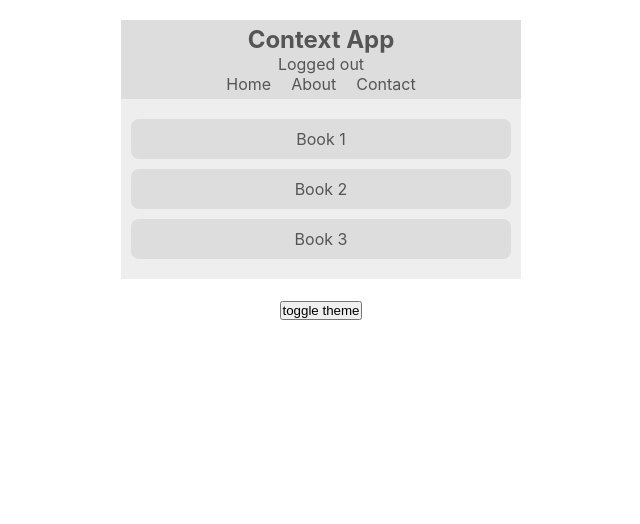
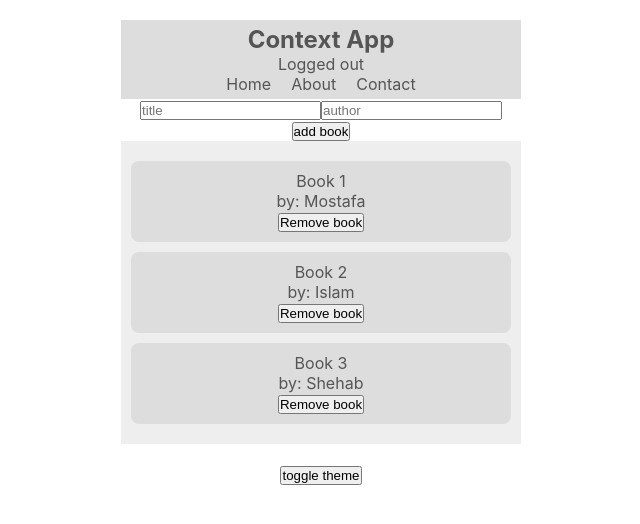
Before and after one commit to Moustafa-Mohammed/context-app-net-ninja, a React (Create React App) app: page / in a window 1280 px wide. Shown: the top 524 px of the page, without its empty margins (319-959 px from the left). Built offline with nearby package versions, Linux system fonts and the light colour scheme.

Commit message:
Created BookDetails and NewBookForm components, added addBook and removeBook functions

```diff
--- a/src/App.js
+++ b/src/App.js
@@ -1,5 +1,6 @@
-import Books from "./components/Books";
+import BookList from "./components/BookList";
 import Navbar from "./components/Navbar";
+import NewBookForm from "./components/NewBookForm";
 import ThemeToggler from "./components/ThemeToggler";
 import AuthContextProvider from "./contexts/AuthContext";
 import BooksContextProvider from "./contexts/BooksContext";
@@ -12,7 +13,8 @@ function App() {
         <ThemeContextProvider>
           <Navbar />
           <BooksContextProvider>
-            <Books />
+            <NewBookForm />
+            <BookList />
           </BooksContextProvider>
           <ThemeToggler />
         </ThemeContextProvider>
--- /dev/null
+++ b/src/components/BookDetails.jsx
@@ -0,0 +1,19 @@
+import React, { useContext } from "react";
+import { BooksContext } from "../contexts/BooksContext";
+import { ThemeContext } from "../contexts/ThemeContext";
+
+function BookDetails({ book }) {
+  const { removeBook } = useContext(BooksContext);
+  const { isLight, lightTheme, darkTheme } = useContext(ThemeContext);
+  const theme = isLight ? lightTheme : darkTheme;
+
+  return (
+    <li style={{ backgroundColor: theme.ui, color: theme.syntax }}>
+      <div>{book.title}</div>
+      <div>by: {book.author}</div>
+      <button onClick={() => removeBook(book.id)}>Remove book</button>
+    </li>
+  );
+}
+
+export default BookDetails;
--- a/src/components/Books.jsx
+++ b/src/components/BookList.jsx
@@ -1,8 +1,9 @@
 import React, { useContext } from "react";
 import { BooksContext } from "../contexts/BooksContext";
 import { ThemeContext } from "../contexts/ThemeContext";
+import BookDetails from "./BookDetails";
 
-const Books = () => {
+const BookList = () => {
   const { isLight, lightTheme, darkTheme } = useContext(ThemeContext);
   const { books } = useContext(BooksContext);
   const theme = isLight ? lightTheme : darkTheme;
@@ -13,13 +14,15 @@ const Books = () => {
     >
       <ul>
         {books.map((book) => (
-          <li key={book.id} style={{ backgroundColor: theme.ui }}>
-            {book.title}
-          </li>
+          <BookDetails
+            key={book.id}
+            book={book}
+            style={{ backgroundColor: theme.ui }}
+          />
         ))}
       </ul>
     </div>
   );
 };
 
-export default Books;
+export default BookList;
--- /dev/null
+++ b/src/components/NewBookForm.jsx
@@ -0,0 +1,34 @@
+import React, { useState, useContext } from "react";
+import { BooksContext } from "../contexts/BooksContext";
+
+function NewBookForm() {
+  const { addBook } = useContext(BooksContext);
+  const [title, setTitle] = useState("");
+  const [author, setAuthor] = useState("");
+
+  const handleSubmit = (e) => {
+    e.preventDefault();
+    addBook(title, author);
+    setTitle("");
+    setAuthor("");
+  };
+  return (
+    <form onSubmit={handleSubmit}>
+      <input
+        name="title"
+        placeholder="title"
+        value={title}
+        onChange={(e) => setTitle(e.target.value)}
+      />
+      <input
+        name="author"
+        placeholder="author"
+        value={author}
+        onChange={(e) => setAuthor(e.target.value)}
+      />
+      <input type="submit" value="add book" />
+    </form>
+  );
+}
+
+export default NewBookForm;
--- a/src/contexts/BooksContext.jsx
+++ b/src/contexts/BooksContext.jsx
@@ -5,12 +5,22 @@ export const BooksContext = createContext();
 
 const BooksContextProvider = ({ children }) => {
   const [books, setBooks] = useState([
-    { title: "Book 1", id: uuid() },
-    { title: "Book 2", id: uuid() },
-    { title: "Book 3", id: uuid() },
+    { title: "Book 1", author: "Mostafa", id: uuid() },
+    { title: "Book 2", author: "Islam", id: uuid() },
+    { title: "Book 3", author: "Shehab", id: uuid() },
   ]);
+  const addBook = (title, author) => {
+    setBooks([...books, { title, author, id: uuid() }]);
+  };
+
+  const removeBook = (id) => {
+    const filteredBooks = books.filter((book) => book.id !== id);
+    setBooks(filteredBooks);
+  };
   return (
-    <BooksContext.Provider value={{ books }}>{children}</BooksContext.Provider>
+    <BooksContext.Provider value={{ books, removeBook, addBook }}>
+      {children}
+    </BooksContext.Provider>
   );
 };
 
```
